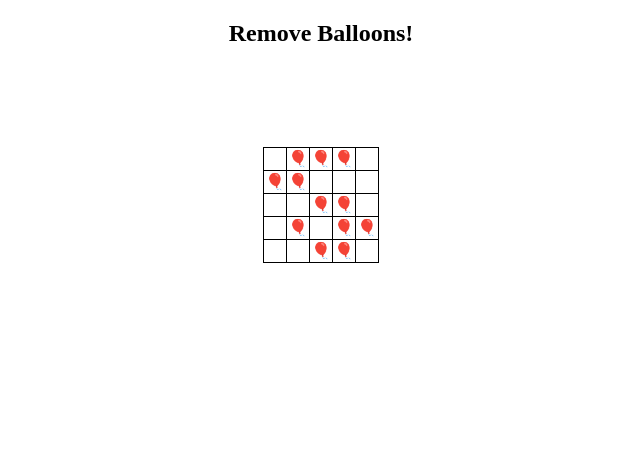
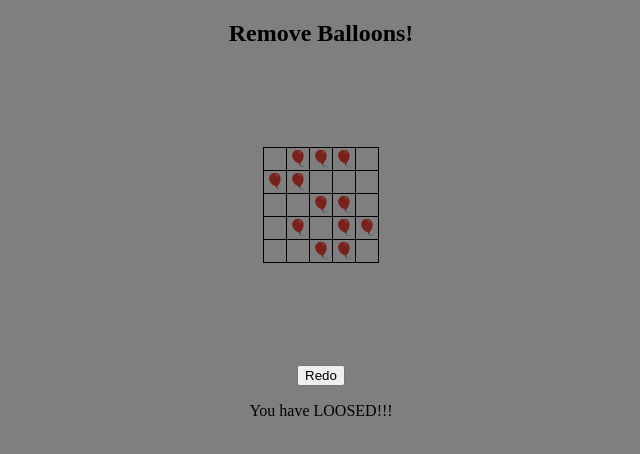
Before and after one commit to syoungee/webgame_react, a React (Create React App) app: page / in a window 1280 px wide. Shown: the top 454 px of the page, without its empty margins (319-959 px from the left). Built offline with nearby package versions, Linux system fonts and the light colour scheme.

Commit message:
feature / game win message

```diff
--- a/src/App.css
+++ b/src/App.css
@@ -8,3 +8,21 @@ h2 {
   justify-content: center; /* 수평 가운데 정렬 */
   align-items: center;
 }
+
+.pop-up {
+  position: absolute;
+  top: 0;
+  left: 0;
+  width: 100%;
+  height: 100%;
+  background-color: rgba(0, 0, 0, 0.5); /* 배경색을 투명하게 설정하여 겹치는 영역을 알아볼 수 있게 합니다. */
+  display: flex;
+  flex-direction: column;
+  justify-content: center;
+  align-items: center;
+  z-index: 9999;
+}
+
+.pop-up--hide {
+  /* display: none; */
+}
--- a/src/App.js
+++ b/src/App.js
@@ -7,6 +7,14 @@ function App() {
       <h2>Remove Balloons!</h2>
       <div className="board">
         <Game />
+        {/* <div class="pop-up pop-up--hide">
+          <button class="pop-up__refresh">Redo</button>
+          <p class="pop-up__message">You have WON!!!</p>
+        </div> */}
+        <div class="pop-up pop-up--hide">
+          <button class="pop-up__refresh">Redo</button>
+          <p class="pop-up__message">You have LOOSED!!!</p>
+        </div>
       </div>
     </div>
   );
--- a/src/components/Game.jsx
+++ b/src/components/Game.jsx
@@ -162,5 +162,11 @@ export default function Game() {
     setGridData(gridData);
   }
 
+  function finishGame(win){
+    const popUp = document.querySelector('.pop-up');
+    popUp.classList.remove('pop-up--hide');
+  }
+
+
   return <Grid gridData={gridData} />;
 }
```
